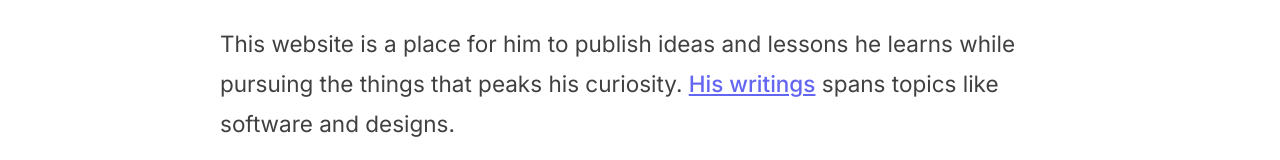
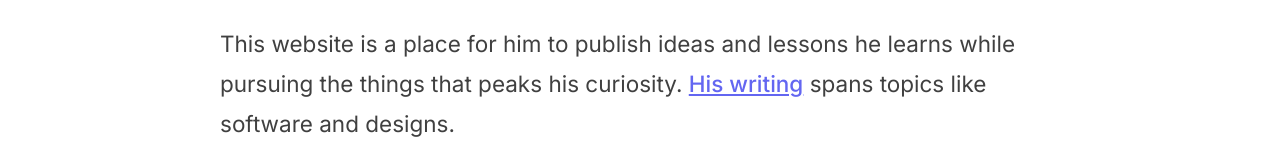
Before and after one commit to caelumpirata/next.js-blog-powered-by-MDX, a Next.js app: page / in a window 1280 px wide. Shown: the part 347-507 px from the top of the page. Built offline with nearby package versions, Linux system fonts and the light colour scheme; no server answers.

Commit message:
Update index.js

```diff
--- a/pages/index.js
+++ b/pages/index.js
@@ -38,7 +38,7 @@ export default function Home() {
             <p>
               This website is a place for him to publish ideas and lessons he
               learns while pursuing the things that peaks his curiosity.{" "}
-              <Link href="/blog">His writings</Link> spans topics like software
+              <Link href="/blog">His writing</Link> spans topics like software
               and designs.
             </p>
           </div>
```
